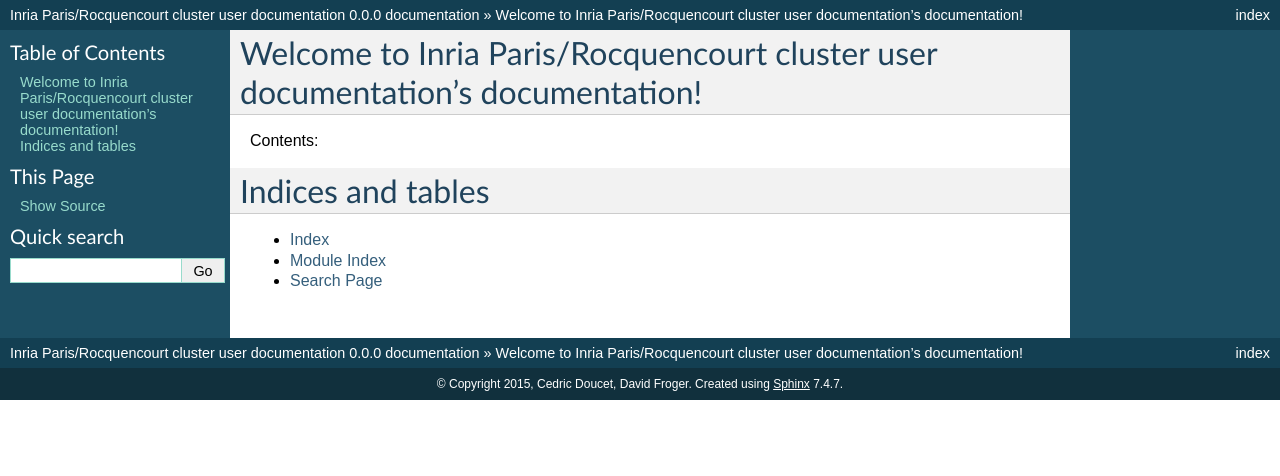
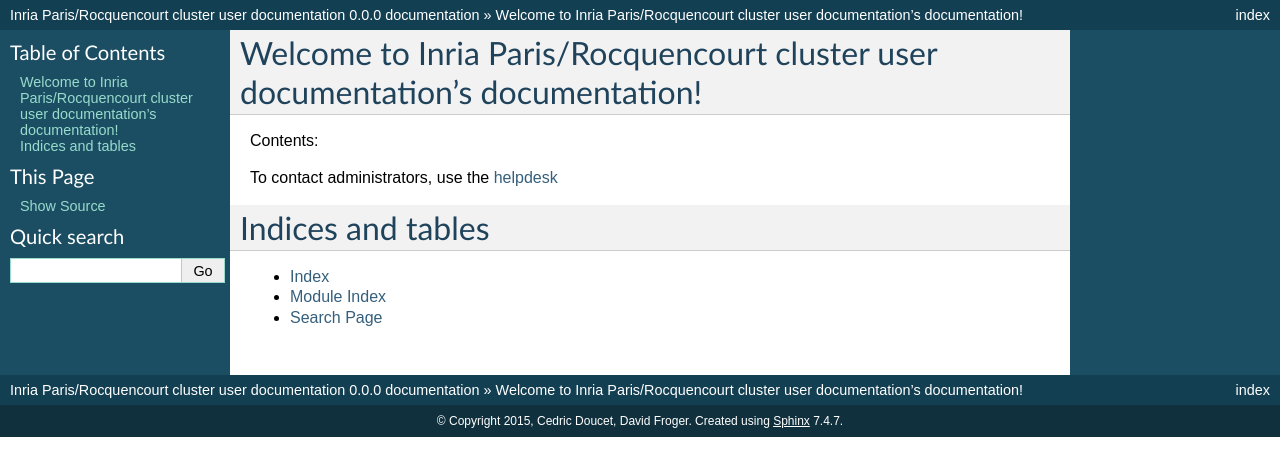
Before and after one commit to abertout/rioc, a Sphinx documentation site: the page built from doc/index.rst, in a window 1280 px wide. Shown: the top 476 px of the page. Built offline with Sphinx 7.4.7, drawn with Linux system fonts in a browser that asks for light colours.

Commit message:
Add link to helpdesk

```diff
--- a/doc/index.rst
+++ b/doc/index.rst
@@ -7,6 +7,8 @@ Welcome to Inria Paris/Rocquencourt cluster user documentation's documentation!
 ===============================================================================
 
 Contents:
+
+To contact administrators, use the `helpdesk`_
 
 .. toctree::
    :maxdepth: 2
@@ -19,3 +21,5 @@ Indices and tables
 * :ref:`genindex`
 * :ref:`modindex`
 * :ref:`search`
+
+.. _helpdesk: https://helpdesk.inria.fr/
```
